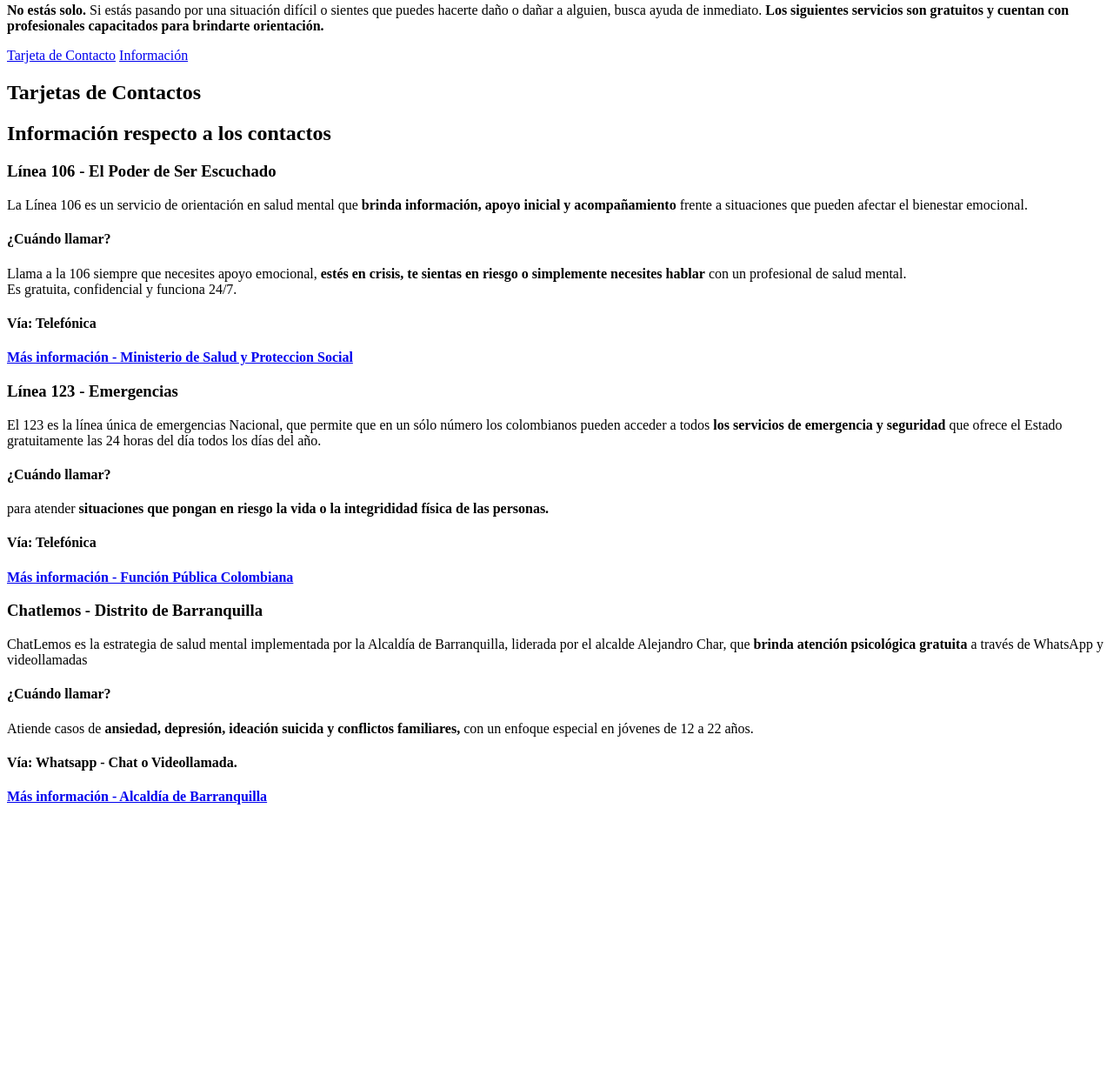
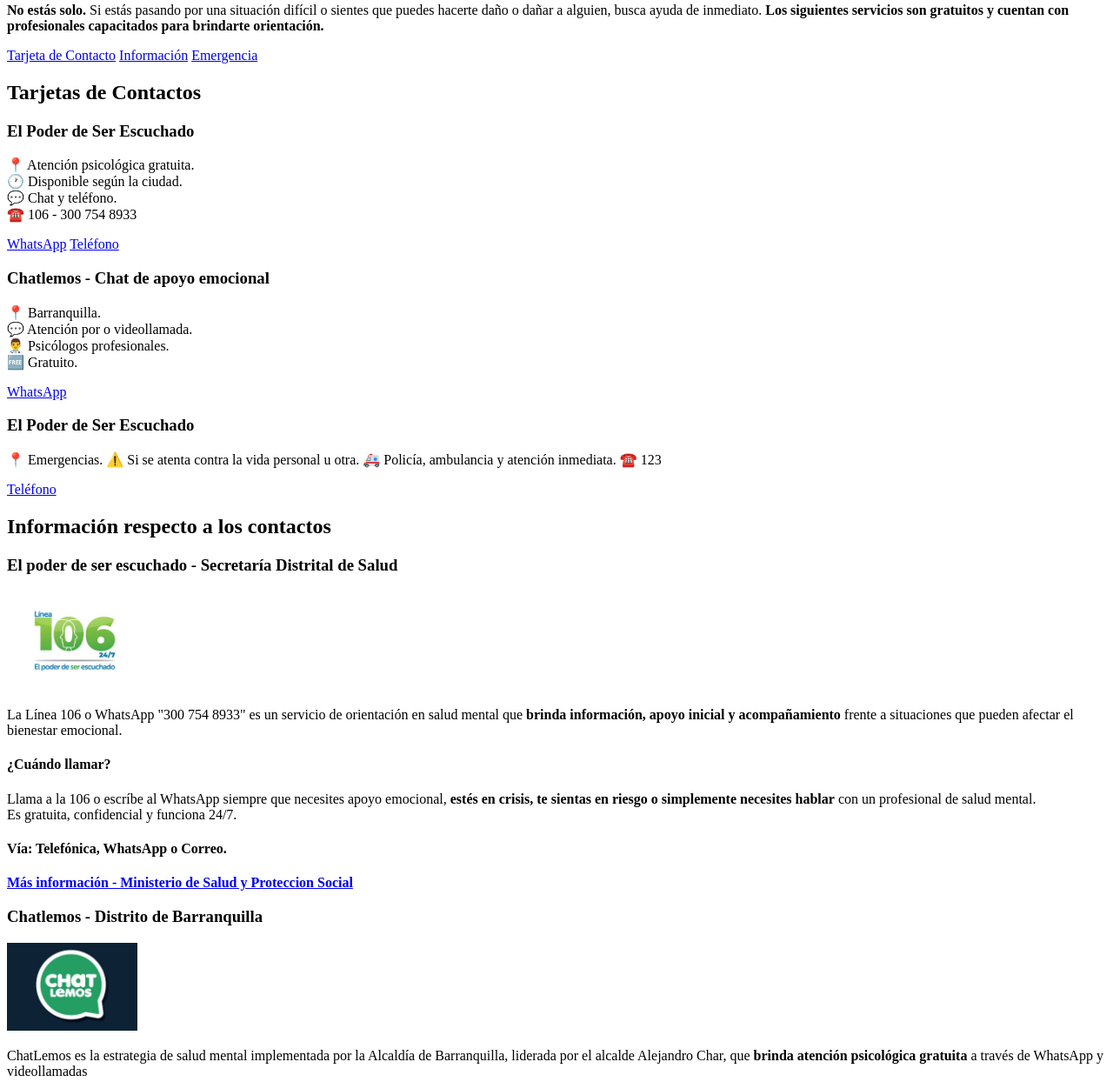
Before and after one commit to Joryany/Monografia, a plain HTML site: page contactos.html in a window 1280 px wide. Shown: the part 184-1428 px from the top of the page at 87% size. Before the commit the page ends 1117 px from the top, so only its background shows below. Drawn offline with Linux system fonts and the light colour scheme.

Commit message:
Tarjetas de emergencia y logos

```diff
--- a/contactos.html
+++ b/contactos.html
@@ -1,5 +1,5 @@
 <!DOCTYPE html>
-<html lang="en">
+<html lang="es">
 
 <head>
     <meta charset="UTF-8">
@@ -21,34 +21,78 @@
         <p><strong>No estás solo.</strong> Si estás pasando por una situación difícil o sientes que puedes hacerte daño o dañar a alguien, busca ayuda de inmediato. <strong>Los siguientes servicios son gratuitos y cuentan con profesionales capacitados para brindarte orientación.</strong></p>
 
         <nav>
-            <a href="#Tarjeta">Tarjeta de Contacto</a>
+            <a href="#Tarjetas">Tarjeta de Contacto</a>
 
             <a href="#Información">Información</a>
+
+            <a href="#Emergencia">Emergencia</a>
 
         </nav>
     </header>
     <main>
-        <article>
-            <h2 id="Tarjeta">Tarjetas de Contactos</h2>
-            <!--Hacer tarjetas para tocar enseguida-->
-            <!-- Hacer boton para llamar -->
 
+        <h2 id="Tarjetas">Tarjetas de Contactos</h2>
 
-        </article>
+            <article class="Tarjeta">
+                <h3>El Poder de Ser Escuchado</h3>
+
+               <p>
+                📍 Atención psicológica gratuita. <br>
+                🕐 Disponible según la ciudad. <br>
+                💬 Chat y teléfono. <br>
+                ☎️ 106 - 300 754 8933 <br>
+               </p>
+
+               <a href="https://wa.me/573007548933">WhatsApp</a>
+               <a href="tel: 106">Teléfono</a>
+
+            </article>
+
+             <article class="Tarjeta">
+                <h3>Chatlemos - Chat de apoyo emocional</h3>
+
+               <p>
+                📍 Barranquilla. <br>
+                💬 Atención por  o videollamada. <br>
+                👨‍⚕️ Psicólogos profesionales. <br>
+                🆓 Gratuito. <br>
+               </p>
+
+               <a href="https://wa.me/573188044000">WhatsApp</a>
+
+            </article>
+
+             <article class="Tarjeta" id="Emergencia">
+                <h3>El Poder de Ser Escuchado</h3>
+
+               <p>
+                📍 Emergencias.
+                ⚠️ Si se atenta contra la vida personal u otra.
+                🚑 Policía, ambulancia y atención inmediata.
+                ☎️ 123
+               </p>
+
+               <a href="tel: 123">Teléfono</a>
+
+            </article>
+
 
 
         <h2 id="Información">Información respecto a los contactos</h2>
+
         <article>
-            <h3> Línea 106 - El Poder de Ser Escuchado</h3>
+            <h3> El poder de ser escuchado - Secretaría Distrital de Salud</h3>
 
-            <p>La Línea 106 es un servicio de orientación en salud mental que <strong>brinda información, apoyo inicial y acompañamiento </strong>frente a situaciones que pueden afectar el bienestar emocional.</p>
+            <img width=150px src="assest/linea106.png" alt="Logo de línea 106">
+
+            <p>La Línea 106 o WhatsApp "300 754 8933" es un servicio de orientación en salud mental que <strong>brinda información, apoyo inicial y acompañamiento </strong>frente a situaciones que pueden afectar el bienestar emocional.</p>
 
             <h4>¿Cuándo llamar?</h4>
 
-            <p>Llama a la 106 siempre que necesites apoyo emocional, <strong>estés en crisis, te sientas en riesgo o simplemente necesites hablar</strong> con un profesional de salud mental.<br>
+            <p>Llama a la 106 o escríbe al WhatsApp siempre que necesites apoyo emocional, <strong>estés en crisis, te sientas en riesgo o simplemente necesites hablar</strong> con un profesional de salud mental.<br>
             Es gratuita, confidencial y funciona 24/7.</p>
 
-            <h4>Vía: Telefónica</h4>
+            <h4>Vía: Telefónica, WhatsApp o Correo.</h4>
 
             <a href="https://www.minsalud.gov.co/salud/publica/salud-mental/Paginas/linea-106.aspx"><strong>Más información - Ministerio de Salud y Proteccion Social</strong></a>
 
@@ -56,7 +100,26 @@
 
         <article>
 
+            <h3> Chatlemos - Distrito de Barranquilla</h3>
+            <img width=150px src="assest/Chatlemos.png" alt="Logo de Chatlemos">
+
+            <p>ChatLemos es la estrategia de salud mental implementada por la Alcaldía de Barranquilla, liderada por el alcalde Alejandro Char, que <strong>brinda atención psicológica gratuita</strong> a través de WhatsApp y videollamadas</p>
+
+            <h4>¿Cuándo llamar?</h4>
+
+            <p>Atiende casos de<strong> ansiedad, depresión, ideación suicida y conflictos familiares,</strong> con un enfoque especial en jóvenes de 12 a 22 años.
+            </p>
+
+            <h4>Vía: WhatsApp - Chat o Videollamada.</h4>
+
+            <a href="https://barranquilla.gov.co/salud/salud-mental-chatlemos-trescientos-mil-ciudadanos-beneficiarios-2024"> <strong>Más información - Alcaldía de Barranquilla</strong></a>
+
+        </article>
+
+        <article>
+
             <h3> Línea 123 - Emergencias</h3>
+            <img width=150px src="assest/123.png" alt="Logo de línea 123">
 
             <p>El 123 es la línea única de emergencias Nacional, que permite que en un sólo número los colombianos pueden acceder a todos <strong>los servicios de emergencia y seguridad</strong> que ofrece el Estado gratuitamente las 24 horas del día todos los días del año.</p>
 
@@ -71,22 +134,7 @@
 
         </article>
 
-        <article>
 
-            <h3> Chatlemos - Distrito de Barranquilla</h3>
-
-            <p>ChatLemos es la estrategia de salud mental implementada por la Alcaldía de Barranquilla, liderada por el alcalde Alejandro Char, que <strong>brinda atención psicológica gratuita</strong> a través de WhatsApp y videollamadas</p>
-
-            <h4>¿Cuándo llamar?</h4>
-
-            <p>Atiende casos de<strong> ansiedad, depresión, ideación suicida y conflictos familiares,</strong> con un enfoque especial en jóvenes de 12 a 22 años.
-            </p>
-
-            <h4>Vía: Whatsapp - Chat o Videollamada.</h4>
-
-            <a href="https://barranquilla.gov.co/salud/salud-mental-chatlemos-trescientos-mil-ciudadanos-beneficiarios-2024"> <strong>Más información - Alcaldía de Barranquilla</strong></a>
-
-        </article>
 
 
 
```
Also changed, not shown: Assest/123.png (added), Assest/Chatlemos.png (added), Assest/Linea106.png (added).
